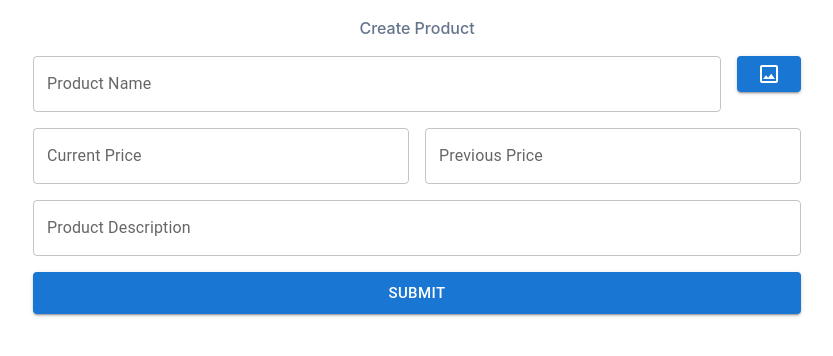
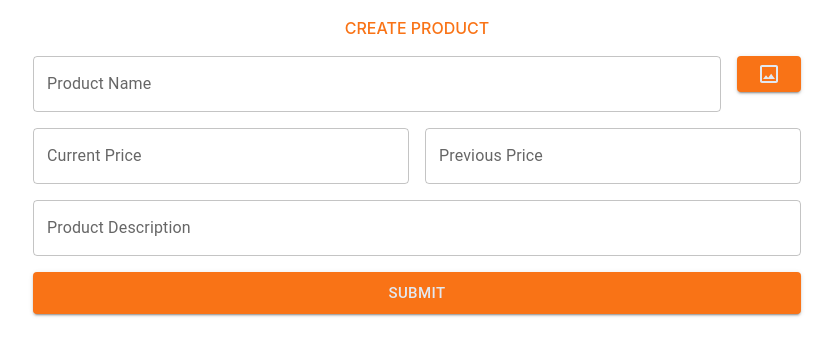
Before and after one commit to GHOST-Aram/e-shop, a React (Vite) app: page / in a window 1280 px wide. Shown: the top 356 px of the page, without its empty margins (223-1056 px from the left). Built offline with nearby package versions, Linux system fonts and the light colour scheme.

Commit message:
refactor: Customize Material UI styles

```diff
--- a/src/products/ProductForm.tsx
+++ b/src/products/ProductForm.tsx
@@ -129,7 +129,7 @@ const ProductForm: React.FC = () => {
 			</div>
 		)}
 		<form id='product-form' onSubmit={handleSubmit}>
-			<h1 className='text-md font-medium text-center text-slate-500 py-4'>Create Product</h1>
+			<h1 className='text-md font-medium text-center text-orange-500 py-4'>CREATE PRODUCT</h1>
 			<Box className='product-form'>
 				<Box className="flex flex-row gap-4">
 					<TextField
@@ -142,6 +142,18 @@ const ProductForm: React.FC = () => {
 						onChange={handleInputChange}
 						error={!!errors.productName}
 						helperText={errors.productName}
+						sx={{
+							'& .MuiOutlinedInput-root': {
+									'&.Mui-focused fieldset': {
+										borderColor: '#f97316',
+									},
+								},
+								'& .MuiInputLabel-root': {
+									'&.Mui-focused': {
+										color: '#f97316', // Custom label color on focus
+									},
+								},
+						}}
 					/>
 					<FileSelector onFileChange={handleFileChange} />
 				</Box>
@@ -156,6 +168,18 @@ const ProductForm: React.FC = () => {
 						onChange={handleInputChange}
 						error={!!errors.currentPrice}
 						helperText={errors.currentPrice}
+						sx={{
+							'& .MuiOutlinedInput-root': {
+									'&.Mui-focused fieldset': {
+										borderColor: '#f97316',
+									},
+								},
+								'& .MuiInputLabel-root': {
+									'&.Mui-focused': {
+										color: '#f97316', // Custom label color on focus
+									},
+								},
+						}}
 					/>
 					<TextField
 						placeholder='Previous Price'
@@ -167,6 +191,18 @@ const ProductForm: React.FC = () => {
 						onChange={handleInputChange}
 						error={!!errors.previousPrice}
 						helperText={errors.previousPrice}
+						sx={{
+							'& .MuiOutlinedInput-root': {
+									'&.Mui-focused fieldset': {
+										borderColor: '#f97316',
+									},
+								},
+								'& .MuiInputLabel-root': {
+									'&.Mui-focused': {
+										color: '#f97316', // Custom label color on focus
+									},
+								},
+						}}
 					/>
 					</Box>
 					<TextField
@@ -179,8 +215,33 @@ const ProductForm: React.FC = () => {
 						onChange={handleInputChange}
 						error={!!errors.description}
 						helperText={errors.description}
+						sx={{
+							'& .MuiOutlinedInput-root': {
+									'&.Mui-focused fieldset': {
+										borderColor: '#f97316',
+									},
+								},
+								'& .MuiInputLabel-root': {
+									'&.Mui-focused': {
+										color: '#f97316', // Custom label color on focus
+									},
+								},
+						}}
 					/>
-				<Button variant='contained' color='primary' fullWidth size='large' type='submit'>
+				<Button
+					variant='contained'
+					fullWidth
+					size='large'
+					type='submit'
+					sx={{
+						bgcolor: '#f97316',
+						color: '#e2e8f0',
+						'&:hover':{
+							bgcolor: '#c2410c',
+							color: '#94a3b8',
+						}
+					}}
+				>
 					Submit
 				</Button>
 			</Box>
--- a/src/products/containers/FileSelector.tsx
+++ b/src/products/containers/FileSelector.tsx
@@ -28,7 +28,19 @@ const FileSelector: React.FC<FileSelectorProps> = ({ onFileChange }) => {
 			style={{ display: 'none' }}
 			onChange={handleFileChange}
 		/>
-      <Button variant="contained" color="primary" onClick={handleButtonClick}>
+		<Button
+			variant="contained"
+			color="primary"
+			onClick={handleButtonClick}
+			sx={{
+				bgcolor: '#f97316',
+				color: '#e2e8f0',
+				'&:hover':{
+					bgcolor: '#c2410c',
+					color: '#94a3b8',
+				}
+			}}
+		>
 			<ImageOutlinedIcon />
 		</Button>
 		</div>
--- a/src/products/style.css
+++ b/src/products/style.css
@@ -582,6 +582,10 @@ video {
   gap: 1rem;
 }
 
+.border {
+  border-width: 1px;
+}
+
 .py-4 {
   padding-top: 1rem;
   padding-bottom: 1rem;
@@ -608,3 +612,12 @@ video {
   --tw-text-opacity: 1;
   color: rgb(100 116 139 / var(--tw-text-opacity));
 }
+
+.text-orange-500 {
+  --tw-text-opacity: 1;
+  color: rgb(249 115 22 / var(--tw-text-opacity));
+}
+
+.outline {
+  outline-style: solid;
+}
```
Lines whose indentation alone changed are shown as unchanged.
